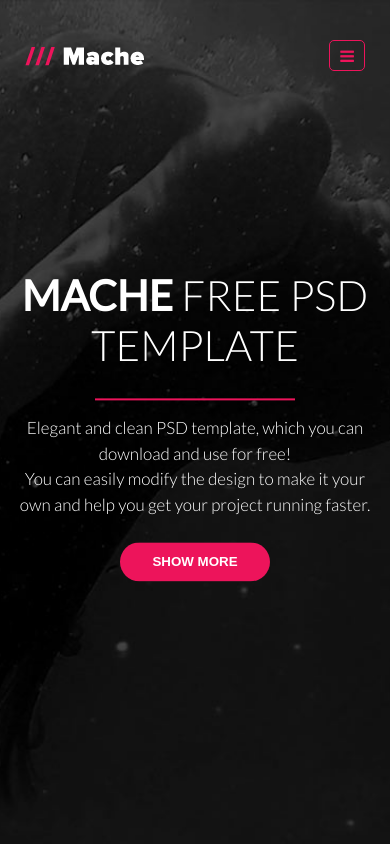
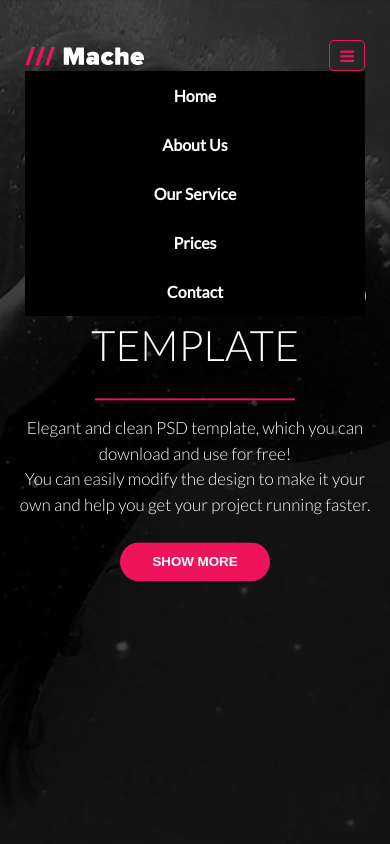
Before and after one commit to kedziorap/mache-psd-to-html, a website: page index.html in a window 390 px wide. Both pictures are taken after a click on the element 347 px from the left and 55 px from the top of the page. Shown: the top 844 px of the page. Drawn offline with nearby package versions, Linux system fonts and the light colour scheme; files that its build step writes are made by us from their sources; files whose address does not match are found by name.

Commit message:
Add menu script

```diff
--- a/index.html
+++ b/index.html
@@ -22,10 +22,10 @@
                     </div>
                     <ul class="nav-top">
                         <li><a href="#">Home</a></li>
-                        <li><a href="#">About Us</a></li>
-                        <li><a href="#">Our Service</a></li>
-                        <li><a href="#">Prices</a></li>
-                        <li><a href="#">Contact</a></li>
+                        <li><a href="#about">About Us</a></li>
+                        <li><a href="#service">Our Service</a></li>
+                        <li><a href="#prices">Prices</a></li>
+                        <li><a href="#contact">Contact</a></li>
                     </ul>
                 </nav>
                 <div class="slogan absolute">
@@ -39,7 +39,7 @@
                 </div>
             </div>
         </header>
-        <section class="about">
+        <section class="about" id="about">
             <div class="separator">
             </div>
             <div class="container">
@@ -66,7 +66,7 @@
                 </div>
             </div>
         </section>
-        <section class="services">
+        <section class="services" id="service">
             <div class="container">
                 <div class="row">
                     <col-12>
@@ -136,7 +136,7 @@
                 </div>
             </div>
         </aside>
-        <section class="prices">
+        <section class="prices" id="prices">
             <div class="container">
                 <h2>Check Our Prices</h2>
                 <div class="divider"></div>
@@ -423,7 +423,7 @@
                 </div>
             </div>
         </section>
-        <section class="big-info">
+        <section class="big-info" id="contact">
             <div class="container">
                 <div class="slogan">
                     <h2>Mache Free PSD Template</h2>
--- a/js/script.js
+++ b/js/script.js
@@ -1,3 +1,16 @@
+//MENU
+$('#hamburger').click(function() {
+   $('.nav-top').slideToggle(300);
+});
+$(window).resize(function() {
+   if ($(window).width()>768) {
+       $('.nav-top').show();
+   } else {
+       $('.nav-top').hide();
+   }
+});
+
+//CAROUSEL
 var CONST = Object.freeze({
     interval: 5000,
     animTime: 1000,
@@ -32,7 +45,7 @@ function moveFirstSlideBack() {
     var firstItem = listCarousel.find('li:first');
     var lastItem = listCarousel.find('li:last');
     firstItem.before(lastItem);
-    listCarousel.css({marginLeft: -carousel.width()})
+    listCarousel.css({marginLeft: -carousel.width()});
 }
 function moveFirstSlide() {
     var firstItem = listCarousel.find('li:first');
```
